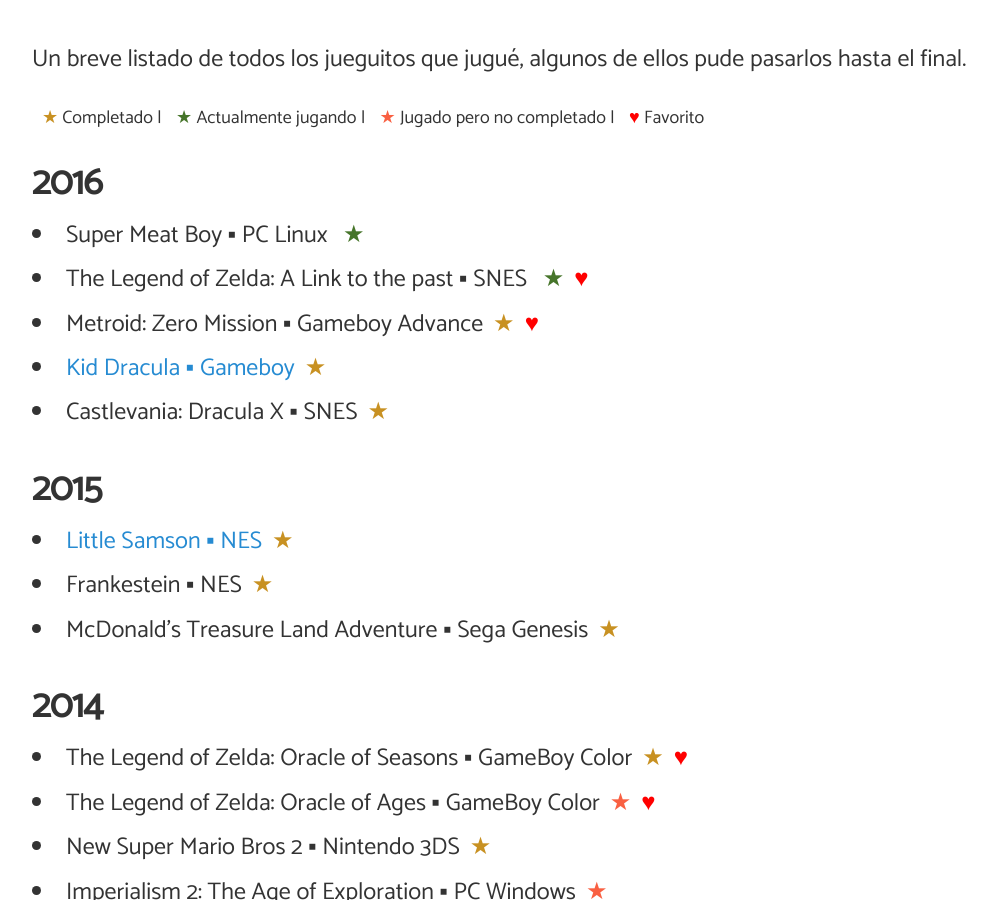
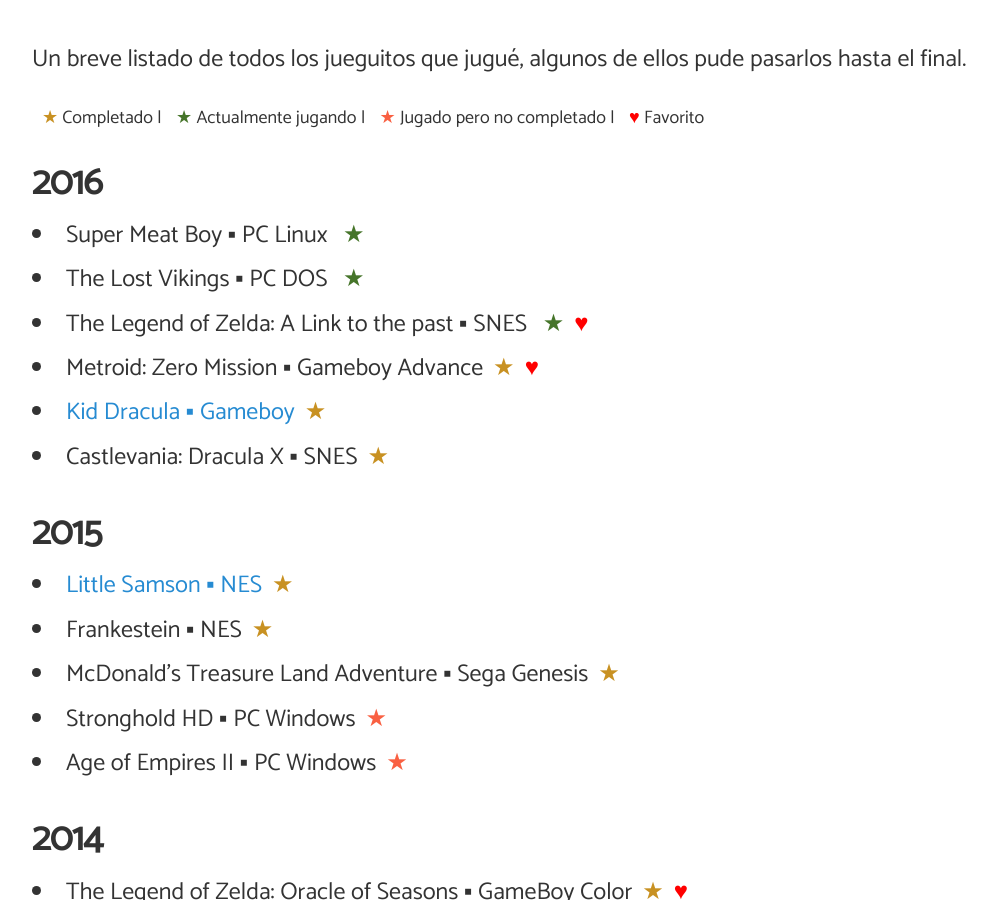
Before and after one commit to angelsimon/angelsimon.github.io, a Jekyll site: the page built from _posts/2016-09-07-jueguitos-que-termine.md, in a window 1280 px wide and 900 px high, scrolled down 336 px. Shown: the whole window, without its empty margins (32-1028 px from the left). Built offline with Jekyll 4.4.1, drawn with Linux system fonts in a browser that asks for light colours; nearby versions of some CDN libraries; comment, search, counter and statistics services are not loaded.

Commit message:
Update 2016-09-07-jueguitos-que-termine.md

```diff
--- a/_posts/2016-09-07-jueguitos-que-termine.md
+++ b/_posts/2016-09-07-jueguitos-que-termine.md
@@ -16,6 +16,7 @@
 <h2>2016</h2>
 <ul>
 <li>Super Meat Boy &#9642; PC Linux <span title="Jugando" class="playing">&#9733;</span></li>
+<li>The Lost Vikings &#9642; PC DOS <span title="Jugando" class="playing">&#9733;</span></li>
 <li>The Legend of Zelda: A Link to the past &#9642; SNES <span title="Jugando" class="playing">&#9733;</span><span title="Favorito" class="fav">&hearts;</span></li>
 <li>Metroid: Zero Mission &#9642; Gameboy Advance<span title="Completado" class="won">&#9733;</span><span title="Favorito" class="fav">&hearts;</span></li>
 <li><a href="http://angelsimon.github.io/2016/09/14/kid-dracula.html" target="_blank">Kid Dracula &#9642; Gameboy</a><span title="Completado" class="won">&#9733;</span></li>
@@ -26,6 +27,8 @@
 <li><a href="http://angelsimon.github.io/2016/09/08/little-samson.html" target="_blank">Little Samson &#9642; NES</a><span title="Completado" class="won">&#9733;</span></li>
 <li>Frankestein &#9642; NES<span title="Completado" class="won">&#9733;</span></li>
 <li>McDonald's Treasure Land Adventure &#9642; Sega Genesis<span title="Completado" class="won">&#9733;</span></li>
+<li>Stronghold HD &#9642; PC Windows<span title="Jugado" class="lost">&#9733;</span></li>
+<li>Age of Empires II &#9642; PC Windows<span title="Jugado" class="lost">&#9733;</span></li>
 </ul>
 <h2>2014</h2>
 <ul>
```
